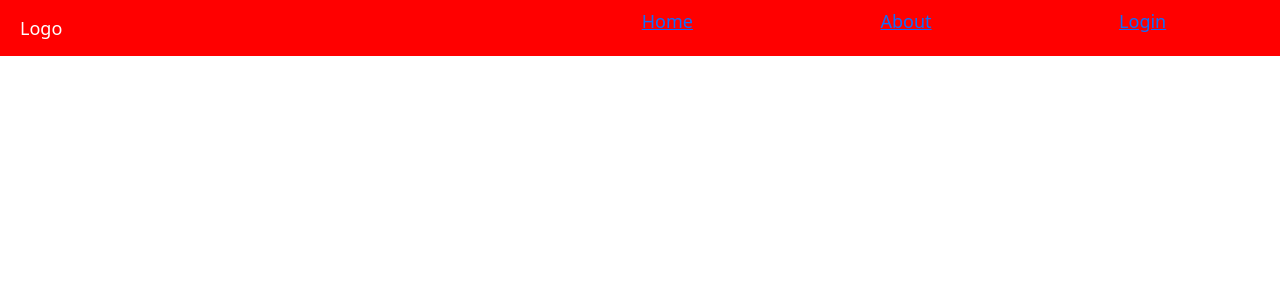
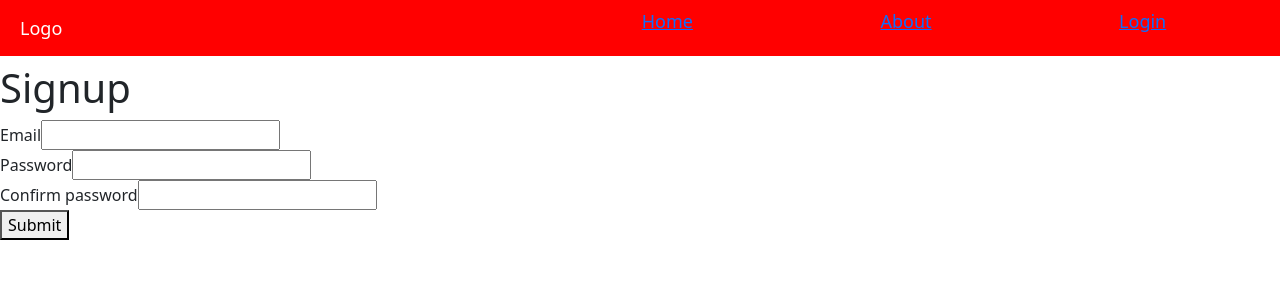
Before and after one commit to Monika-Abhijeet/JR-19-learn-react, a React (Create React App) app: page /signup in a window 1280 px wide. Shown: the top 300 px of the page. Built offline with nearby package versions, Linux system fonts and the light colour scheme.

Commit message:
signin page

```diff
--- a/package.json
+++ b/package.json
@@ -5,6 +5,7 @@
   "dependencies": {
     "@emotion/react": "^11.9.0",
     "@emotion/styled": "^11.8.1",
+    "@hookform/resolvers": "^1.3.4",
     "@material-ui/icons": "^4.11.3",
     "@mui/icons-material": "^5.6.2",
     "@mui/material": "^5.6.3",
@@ -12,11 +13,14 @@
     "@testing-library/react": "^13.1.1",
     "@testing-library/user-event": "^13.5.0",
     "bootstrap": "^5.1.3",
+    "formik": "^2.2.9",
     "react": "^18.1.0",
     "react-dom": "^18.1.0",
+    "react-hook-form": "^6.15.1",
     "react-router-dom": "^6.3.0",
     "react-scripts": "5.0.1",
-    "web-vitals": "^2.1.4"
+    "web-vitals": "^2.1.4",
+    "yup": "^0.32.11"
   },
   "scripts": {
     "start": "react-scripts start",
--- a/src/App.js
+++ b/src/App.js
@@ -14,6 +14,9 @@ import About from "./components/pages/about";
 import Login from "./components/pages/login";
 import Navbar from "./components/navbar/navbar";
 import StudentDetails from "./pages/studentDetails/studentDetails";
+import Form from "./pages/forms/forms";
+import SignUp from "./pages/forms/signup";
+import Signin from "./pages/forms/signin";
 function App() {
   return (
     <div>
@@ -24,6 +27,9 @@ function App() {
             <Route path="/" element={<Home />} />
             <Route path="/about" element={<About />} />
             <Route path="/login" element={<Login />} />
+            <Route path="/signin" element={<Signin />} />
+            <Route path="/signup" element={<SignUp />} />
+
             <Route path="/registration" element={<Registration />} />
             <Route path="/details/:id" element={<StudentDetails />} />
           </Routes>
--- /dev/null
+++ b/src/pages/forms/forms.js
@@ -0,0 +1,92 @@
+import { QrCodeScannerOutlined } from "@mui/icons-material";
+import { useState } from "react";
+
+function Form() {
+  const [inputs, setInputs] = useState({
+    email: "",
+    password: "",
+    isChecked: false,
+    emailError: "",
+    passwordError: "",
+  });
+
+  let handleEmailInputChange = (event) => {
+    setInputs({
+      ...inputs,
+      email: event.target.value,
+      emailError: "",
+      passwordError: "",
+    });
+  };
+  let handlePasswordInputChange = (event) => {
+    setInputs({
+      ...inputs,
+      password: event.target.value,
+      emailError: "",
+      passwordError: "",
+    });
+  };
+  let handleRememberChange = (event) => {
+    setInputs({ ...inputs, isChecked: event.target.checked });
+  };
+  let handleSubmit = (e) => {
+    e.preventDefault();
+    setInputs({ ...inputs, emailError: "", passwordError: "" });
+    if (!inputs.email) {
+      setInputs({
+        ...inputs,
+        emailError: "should not be empty",
+      });
+      console.log(inputs);
+    }
+    if (!inputs.password) {
+      setInputs({ ...inputs, passwordError: "password cant be empty" });
+    } else if (inputs.password.length < 8) {
+      setInputs({
+        ...inputs,
+        passwordError: "password length should be greater than 8",
+      });
+    }
+    if (inputs.emailError || inputs.passwordError) {
+      console.log("errrr");
+    } else {
+      e.preventDefault();
+      console.log(inputs);
+    }
+  };
+  return (
+    <div>
+      <h1>Login</h1>
+      <form onSubmit={(e) => handleSubmit(e)}>
+        <label htmlFor="email" className="form-control-label">
+          Email
+        </label>
+        <input
+          type="text"
+          value={inputs.email}
+          onChange={(e) => handleEmailInputChange(e)}
+        />
+        {inputs.emailError && <p>{inputs.emailError}</p>}
+        <label htmlFor="email" className="form-control-label">
+          Password
+        </label>
+        <input
+          type="text"
+          value={inputs.password}
+          onChange={(e) => handlePasswordInputChange(e)}
+        />
+        {inputs.passwordError && <p>{inputs.passwordError}</p>}
+
+        <label>remember me</label>
+        <input
+          type="checkbox"
+          check={inputs.checked}
+          onChange={(e) => handleRememberChange(e)}
+        />
+        <button type="submit">Submit</button>
+      </form>
+    </div>
+  );
+}
+
+export default Form;
--- /dev/null
+++ b/src/pages/forms/signin.js
@@ -0,0 +1,50 @@
+import { Formik, Form, Field, ErrorMessage } from "formik";
+
+function Signin() {
+  let handleSubmit = (values) => {
+    console.log(values);
+  };
+  let handleValidation = (values) => {
+    const errors = {};
+    if (!values.email) {
+      errors.email = " Email cannot be empty";
+    }
+    if (!values.password) {
+      errors.password = "Password cannot be empty";
+    } else if (values.password.length < 8) {
+      errors.password = "Password should have minimum 8 characters";
+    }
+    return errors;
+  };
+  return (
+    <div>
+      <h1>Sign In</h1>
+      <Formik
+        initialValues={{ email: "", password: "" }}
+        onSubmit={(e) => handleSubmit(e)}
+        validate={(e) => handleValidation(e)}
+      >
+        {(props) => (
+          <Form>
+            <div>
+              <label>Email</label>
+              <Field type="email" name="email" />
+              <ErrorMessage name="email">
+                {(error) => <p>{error}</p>}
+              </ErrorMessage>
+            </div>
+            <div>
+              <label>Password</label>
+              <Field type="password" name="password" />
+              <ErrorMessage name="password">
+                {(error) => <p>{error}</p>}
+              </ErrorMessage>
+            </div>
+            <button type="submit">Login</button>
+          </Form>
+        )}
+      </Formik>
+    </div>
+  );
+}
+export default Signin;
--- /dev/null
+++ b/src/pages/forms/signup.js
@@ -0,0 +1,96 @@
+import { Formik, Form, Field, ErrorMessage, yupToFormErrors } from "formik";
+import * as Yup from "yup";
+
+function SignUp() {
+  const signupSchema = Yup.object().shape({
+    email: Yup.string().email("invalid email").required("email is mandatory"),
+  });
+
+  const passwordSchema = Yup.object().shape({
+    password: Yup.string()
+      .required("password cant be empty")
+      .test("len", "very week", (val) => val.length > 5)
+      .test("len", " week", (val) => val.length > 8),
+  });
+  let onHandleSubmit = (values) => {
+    console.log(values);
+  };
+
+  let onFormValidate = (values) => {
+    let errors = {};
+    if (!values.email) {
+      errors.email = "email cant be empty";
+    }
+
+    return errors;
+  };
+
+  //   let validatePassword = (value) => {
+  //     if (!value) {
+  //       return "password ca<nt be empty";
+  //     } else if (value.length < 5) {
+  //       return "password very week";
+  //     } else if (value.length < 8) {
+  //       return "password week";
+  //     }
+  //     return undefined;
+  //   };
+
+  let validatePassword = (value) => {
+    let error = undefined;
+    try {
+      passwordSchema.validateSync({ password: value });
+    } catch (validationError) {
+      error = validationError.errors[0];
+    }
+    return error;
+  };
+  return (
+    <div>
+      <h1>Signup</h1>
+      <Formik
+        initialValues={{ email: "", password: "", confirmPassword: "" }}
+        onSubmit={onHandleSubmit}
+        // validate={onFormValidate}
+        validationSchema={signupSchema}
+      >
+        {(props) => (
+          <Form>
+            <div>
+              <label>Email</label>
+              <Field name="email" type="text" />
+            </div>
+            <ErrorMessage name="email">
+              {(error) => <p>{error}</p>}
+            </ErrorMessage>
+            <div>
+              <label>Password</label>
+              <Field
+                name="password"
+                type="password"
+                validate={validatePassword}
+              />
+            </div>
+            <ErrorMessage name="password">
+              {(error) => <p>{error}</p>}
+            </ErrorMessage>
+            <div>
+              <label>Confirm password</label>
+              <Field
+                name="confirmPassword"
+                type="password"
+                validate={validatePassword}
+              />
+            </div>
+            <ErrorMessage name="confirmPassword">
+              {(error) => <p>{error}</p>}
+            </ErrorMessage>
+            <button type="submit">Submit</button>
+          </Form>
+        )}
+      </Formik>
+    </div>
+  );
+}
+
+export default SignUp;
--- a/src/pages/studentDetails/studentDetails.js
+++ b/src/pages/studentDetails/studentDetails.js
@@ -27,6 +27,7 @@ let users = [
 function StudentDetails() {
   let { id } = useParams();
   // let id = useParams().id;
+
   let user = users[id];
   console.log(user);
 
```
Also changed, not shown: src/pages/forms/forms.css (added), 1 other file (tests, documents, lock files or other folders).
